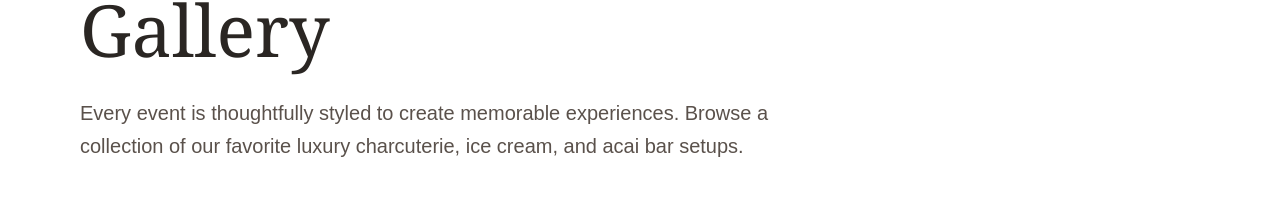
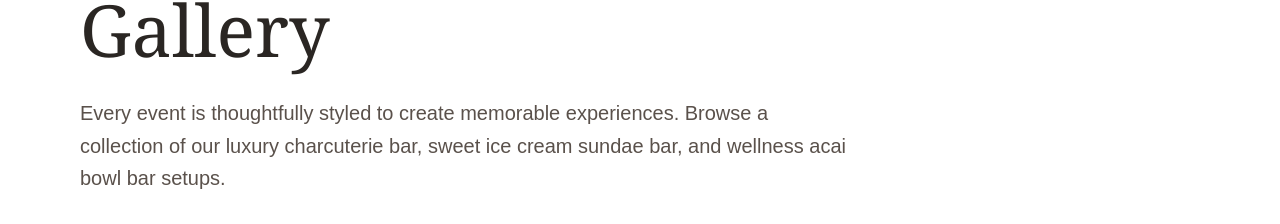
Before and after one commit to BrieGrazeful/briegrazeful, a Next.js app: page /gallery in a window 1280 px wide. Shown: the part 275-499 px from the top of the page. Built offline with nearby package versions, Linux system fonts and the light colour scheme; grey boxes are pictures that could not be loaded.

Commit message:
Galler sentence

```diff
--- a/app/gallery/page.tsx
+++ b/app/gallery/page.tsx
@@ -60,9 +60,9 @@ const images = [
         </h1>
 
         <p className="text-xl text-[#5A514B] max-w-3xl leading-relaxed">
-          Every event is thoughtfully styled to create memorable
-          experiences. Browse a collection of our favorite luxury
-          charcuterie, ice cream, and acai bar setups.
+           Every event is thoughtfully styled to create memorable experiences.
+           Browse a collection of our luxury charcuterie bar,
+           sweet ice cream sundae bar, and wellness acai bowl bar setups.
         </p>
 
       </section>
```
